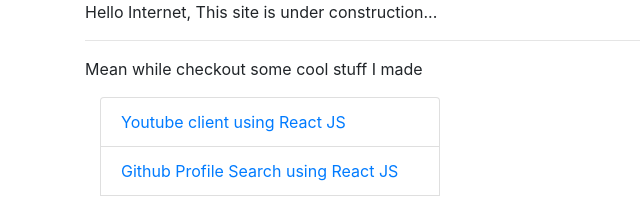
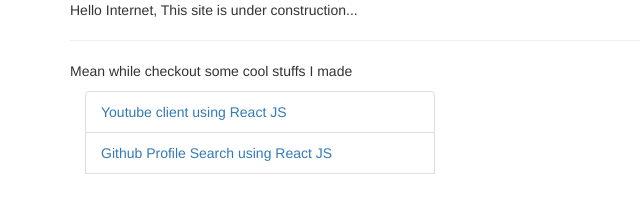
Before and after one commit to rc-chandan/rc-chandan.github.io, a plain HTML site: page index.html in a window 1280 px wide. Shown: the whole page, without its empty margins (0-640 px from the left). Drawn offline with nearby package versions, Linux system fonts and the light colour scheme.

Commit message:
bootstrap link changed to version 3.3.7

```diff
--- a/index.html
+++ b/index.html
@@ -6,12 +6,12 @@
     <meta http-equiv="x-ua-compatible" content="ie=edge">
 	<title>RC-Chandan's Blog</title>
 
-    <link rel="stylesheet" href="https://maxcdn.bootstrapcdn.com/bootstrap/4.0.0-alpha.2/css/bootstrap.min.css">
+    <link rel="stylesheet" href="https://maxcdn.bootstrapcdn.com/bootstrap/3.3.7/css/bootstrap.min.css">
 </head>
 <body class="container">
 	Hello Internet, This site is under construction...
     <hr>
-    <p>Mean while checkout some cool stuff I made</p>
+    <p>Mean while checkout some cool stuffs I made</p>
     <div class="col-md-4">
         <ul class="list-group">
             <li class="list-group-item"><a href="/ReactYoutubeClient">Youtube client using React JS</a></li>
```
